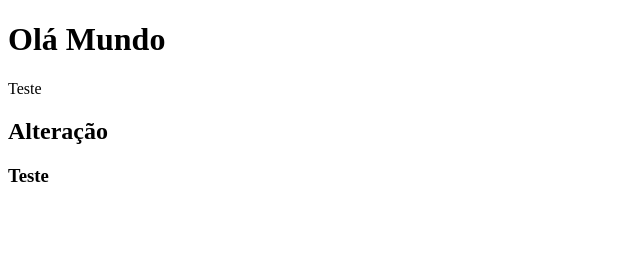
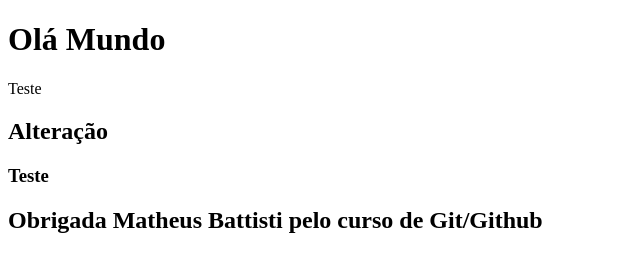
Before and after one commit to ktineu/udemy, a plain HTML site: page index.html in a window 1280 px wide. Shown: the whole page, without its empty margins (0-640 px from the left). Drawn offline with Linux system fonts and the light colour scheme.

Commit message:
Adicionado informação para Matheus B.

```diff
--- a/index.html
+++ b/index.html
@@ -12,6 +12,7 @@
     <p>Teste</p>
     <h2>Alteração</h2>
     <h3>Teste</h3>
+    <h2>Obrigada Matheus Battisti pelo curso de Git/Github</h2>
 
 </body>
 </html>
```
